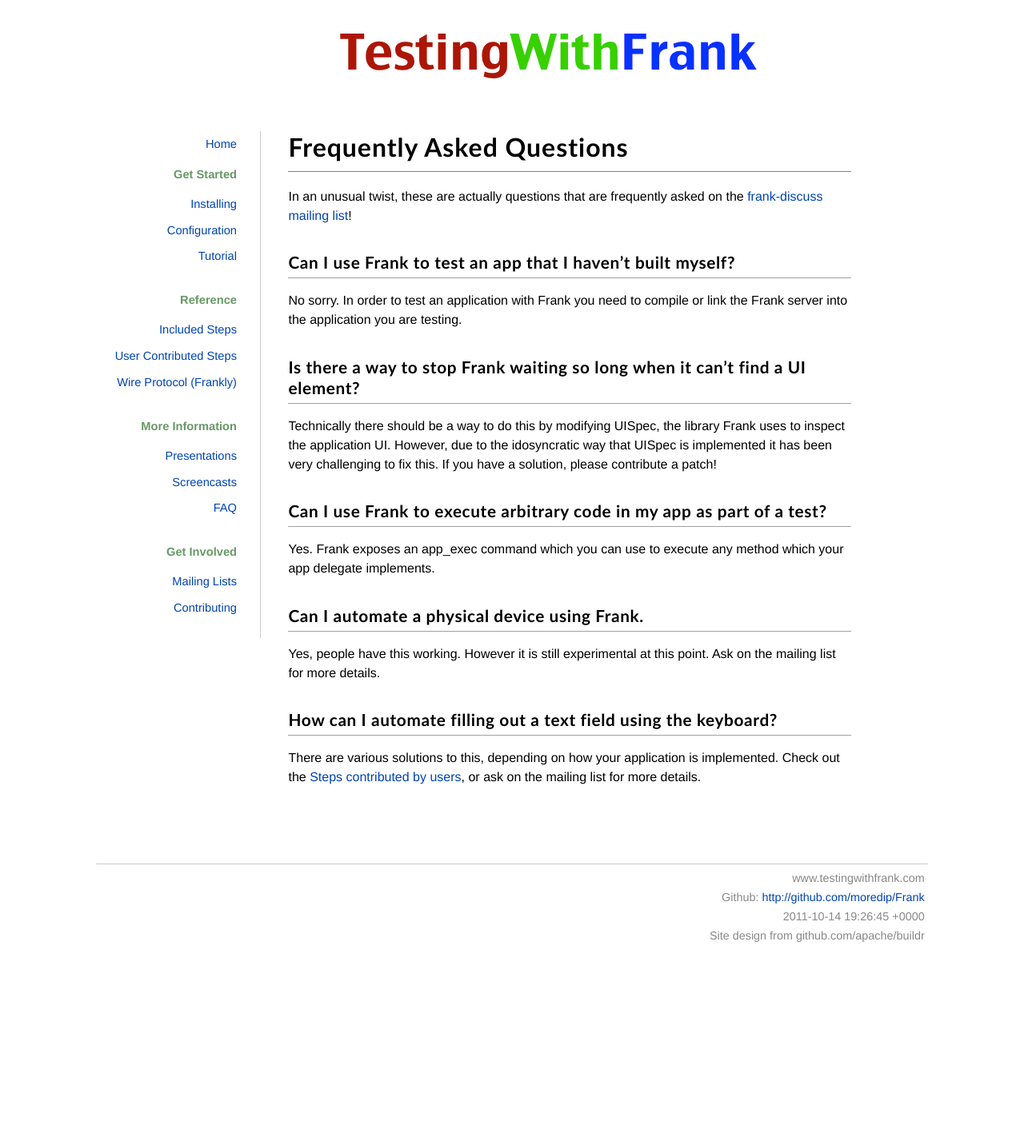
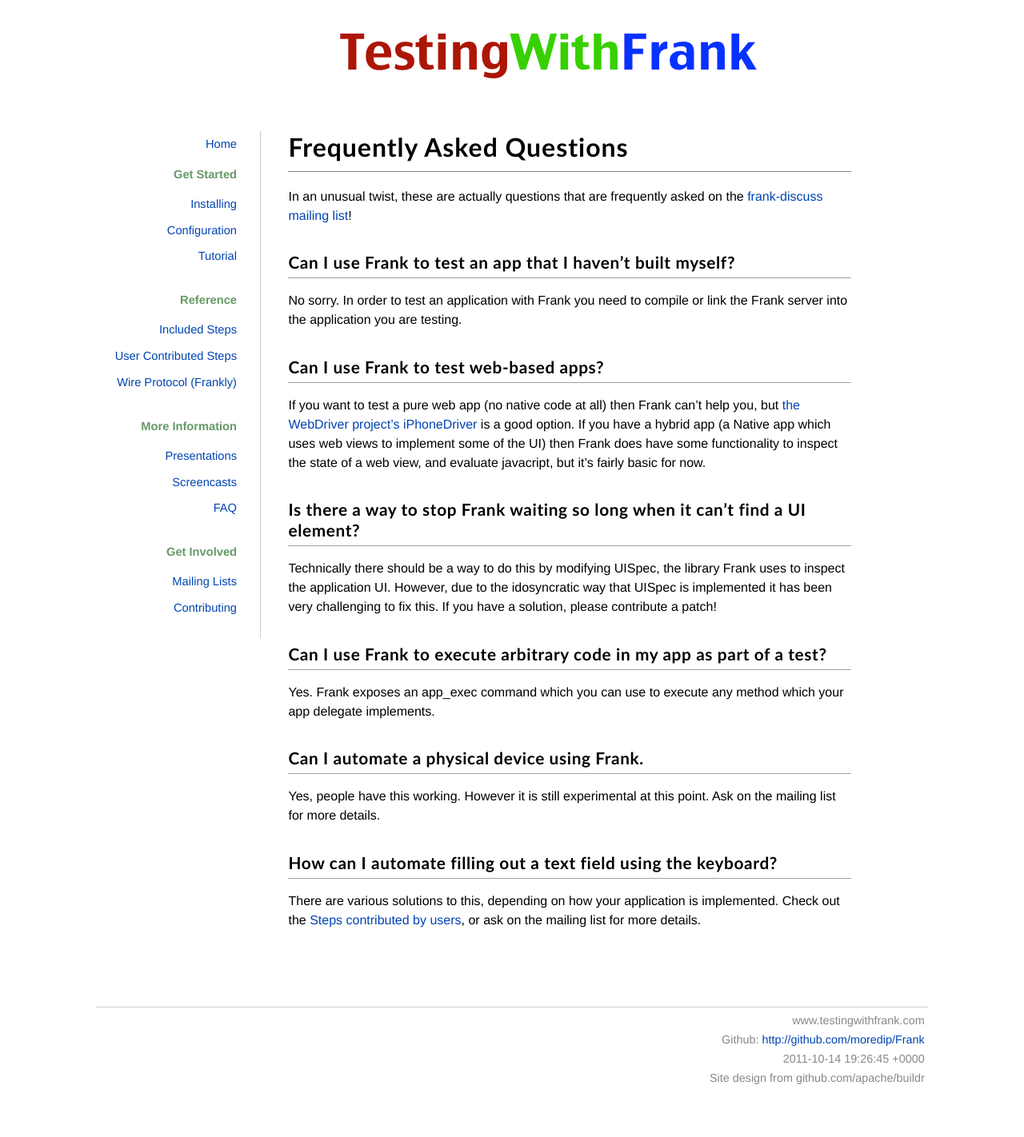
Before and after one commit to moredip/Frank, a Jekyll site: the page built from faq.md, in a window 1280 px wide. Shown: the whole page at 80% size. Built offline with Jekyll 4.4.1, drawn with Linux system fonts in a browser that asks for light colours; before the commit the page ends 1243 px from its top, so only the background shows below that.

Commit message:
Add "Can I use Frank to test web-based apps?" to FAQ

```diff
--- a/faq.md
+++ b/faq.md
@@ -10,6 +10,9 @@ asked on the [frank-discuss mailing list](mailing_lists.html)!
 
 No sorry. In order to test an application with Frank you need to
 compile or link the Frank server into the application you are testing.
+
+## Can I use Frank to test web-based apps?
+If you want to test a pure web app (no native code at all) then Frank can't help you, but [the WebDriver project's iPhoneDriver](http://code.google.com/p/selenium/wiki/IPhoneDriver) is a good option. If you have a hybrid app (a Native app which uses web views to implement some of the UI) then Frank does have some functionality to inspect the state of a web view, and evaluate javacript, but it's fairly basic for now.
 
 ## Is there a way to stop Frank waiting so long when it can't find a UI element?
 
```
